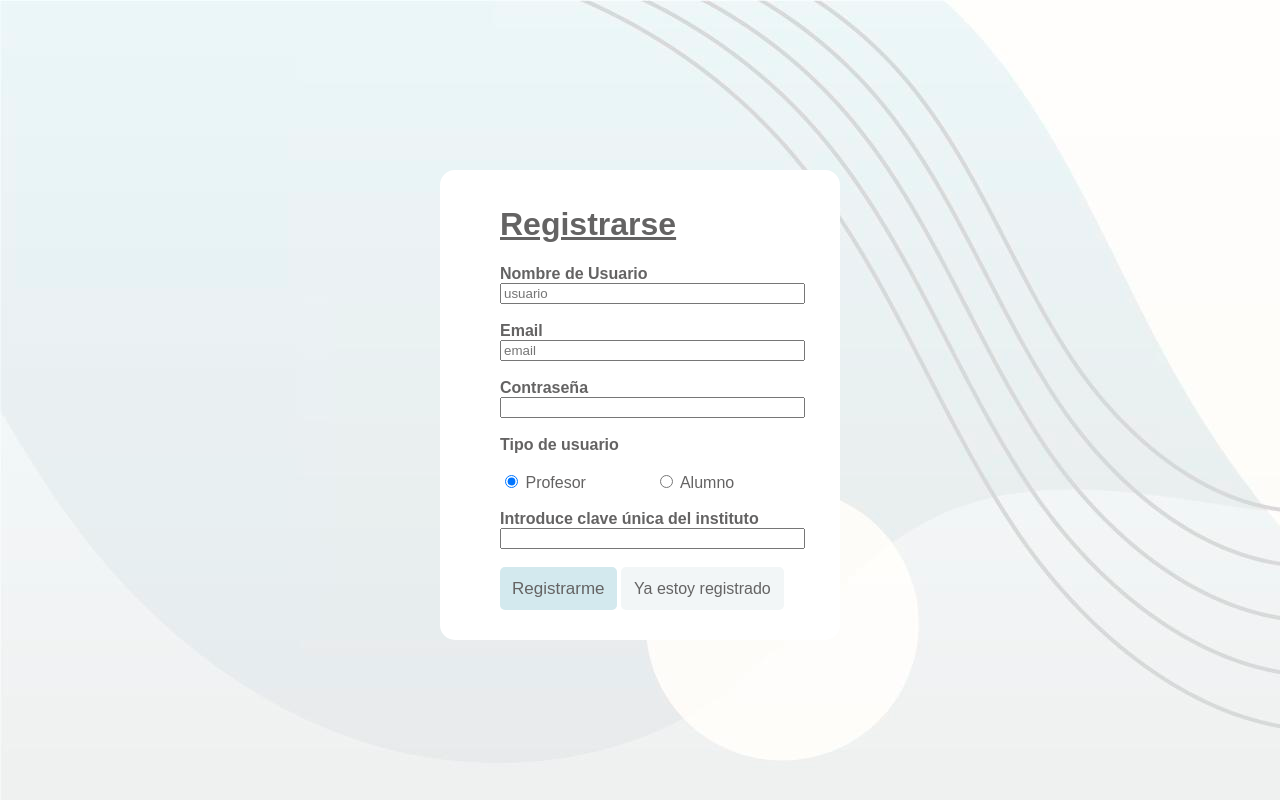
After one commit to iocaher/AulaVirtual, a PHP site: page /web/register.php in a window 1280 px wide. The commit adds this page. Run offline with PHP 8.4, Linux system fonts and the light colour scheme.

Commit message:
Login y Registro
Está completo el login y el registro a un 90%, falta añadir un control para el login, que cuando falle salga una frase en rojo llamando al error.

```diff
--- a/css/estilos.css
+++ b/css/estilos.css
@@ -253,8 +253,8 @@ input[type=submit] {
     background-color:rgb(211, 233, 238);
     border-radius: 5px;
     border: 2px hidden #9db4f0;
-    padding: 10px;
-    height: 48px;
+    padding: 12px;
+    height: 43px;
     cursor: pointer;
     color:#646363;
     font-size: 17px;
--- a/index.php
+++ b/index.php
@@ -39,7 +39,7 @@ else if ($rol == 'profesor') {
     <meta charset="UTF-8">
     <head>
             <title> Página del Profesor </title>
-            <link rel="stylesheet" href="../css/estilos.css">
+            <link rel="stylesheet" href="css/estilos.css">
         </head>
 
         <body>
@@ -53,7 +53,7 @@ else if ($rol == 'profesor') {
 
 
                     <p> <a href="ExtraProf.php"> Información </a>
-                    <a id="logout" href="../Procesos/Logout.php"> Cerrar sesión </a> </p>
+                    <a id="logout" href="web/login.php"> Cerrar sesión </a> </p>
                 </div>
             </div>
         </div>
--- /dev/null
+++ b/js/login.js
@@ -0,0 +1,6 @@
+    function errorLogin() {
+
+        var formulario = document.getElementById('formulario');
+
+        formulario.textContent += '<br><span> Inicio de sesión incorrecto </span>';
+    }
--- /dev/null
+++ b/js/registro.js
@@ -0,0 +1,37 @@
+var codigosecreto ='kursaal';
+
+document.addEventListener('DOMContentLoaded', function() {
+    var formulario = document.getElementById('registro');
+    var oculto = document.getElementById('oculto');
+    var rolProfesor = document.getElementById('rol_profesor');
+    var rolAlumno = document.getElementById('rol_alumno');
+    var claveCole = document.querySelector('input[name="clavecole"]');
+    var errorMensaje = document.getElementById('errorMensaje');
+
+    // Mostrar u ocultar el campo de clave según el tipo de usuario seleccionado
+    function toggleClaveCole() {
+        if (rolProfesor.checked) {
+            oculto.style.display = 'block';
+            claveCole.required = true;
+        } else {
+            oculto.style.display = 'none';
+            claveCole.required = false;
+        }
+    }
+
+    // Inicializar la visibilidad del campo de clave
+    toggleClaveCole();
+
+    // Event listener para cambiar la visibilidad del campo de clave al cambiar el rol
+    rolProfesor.addEventListener('change', toggleClaveCole);
+    rolAlumno.addEventListener('change', toggleClaveCole);
+
+    formulario.addEventListener('submit', function(event) {
+        if (rolProfesor.checked) {
+            if (claveCole.value !== codigosecreto) {
+                errorMensaje.style.display = 'block';
+                event.preventDefault();
+            }
+        }
+    });
+});
--- a/procesos/dbcon.php
+++ b/procesos/dbcon.php
@@ -50,6 +50,7 @@ function login($usuario, $email, $pass, $tipo) {
     }
     //Si no, devuelve a la pagina principal sin mas
     else {
+        $_SESSION['usuario'] = 'incorrecto';
         header("Location: ../index.php");
     }
 
@@ -57,10 +58,14 @@ function login($usuario, $email, $pass, $tipo) {
     //Si usuario != null, entonces lo interpreta como un registro y lo añade a la base de datos.
     else {
 
-        $sql = "INSERT INTO usuario(email, userName, passW) VALUES ('$email', '$usuario', '$pass')";
+        $sql = "INSERT INTO usuarios(email, ID, contraseña, rol) VALUES('$email', '$usuario', '$pass', '$tipo')";
         $result = mysqli_query($conexion, $sql);
-        $_SESSION['usuario'] = $email;
-        header("Location: ../index.php");
+
+        if($result) {
+            $_SESSION['usuario'] = $usuario;
+            header("Location: ../index.php");
+        }
+
 
     }
 
--- /dev/null
+++ b/web/register.php
@@ -0,0 +1,64 @@
+<?php
+
+require '../procesos/dbcon.php';
+
+?>
+
+<!DOCTYPE html>
+<meta charset="UTF-8">
+
+    <head>
+        <title> Registro </title>
+        <link rel="stylesheet" href="../css/estilos.css">
+
+    </head>
+
+    <body>
+
+        <div class="container">
+
+            <div class="registro">
+                <H1> Registrarse </H1>
+
+                <form id="registro" action="#" method="POST">
+
+                    <label id="campos"> Nombre de Usuario </label> <BR>
+                    <input type="text" name="Usuario" placeholder="usuario" size="35" maxlength="20" required><br><br>
+
+                    <label id="campos"> Email </label> <BR>
+                    <input type="text" name="email" placeholder="email" size="35" maxlength="20" required><br><br>
+
+                    <label id="campos"> Contraseña </label><br>
+                    <input type="password" name="secreto" size="35" maxlength="20" required><br><br>
+
+                    <label id="campos"> Tipo de usuario </label><br><br>
+                    <input type="radio" id='rol_profesor' name="rol" value="profesor" checked>
+
+                    <label id="seleccion"> Profesor</label> <span></span>
+                    <input type="radio" id='rol_alumno' name="rol" value="alumno">
+                    <label id="seleccion"> Alumno</label> <br><br>
+
+                    <div id='oculto'>
+                        <label id="campos"> Introduce clave única del instituto </label><br>
+                        <div id="errorMensaje" style="color: red; display: none;">Código introducido no válido.</div>
+                        <input type="password" name="clavecole" size="35" maxlength="20"><br><br>
+                    </div>
+
+                    <input type="submit" value="Registrarme">
+                    <a href="../index.php"> Ya estoy registrado </a>
+                </form>
+            </div>
+        </div>
+
+        <script src="../js/registro.js"> </script>
+    </body>
+</html>
+
+<?php
+
+    if (isset($_POST['Usuario'])) {
+
+        login($_POST['Usuario'], $_POST['email'], $_POST['secreto'], $_POST['rol']);
+    }
+
+?>
```
Also changed, not shown: aulavirtual.sql (+20 -3 lines), web/login.php (+7 -6 lines), js/script.js (deleted).
